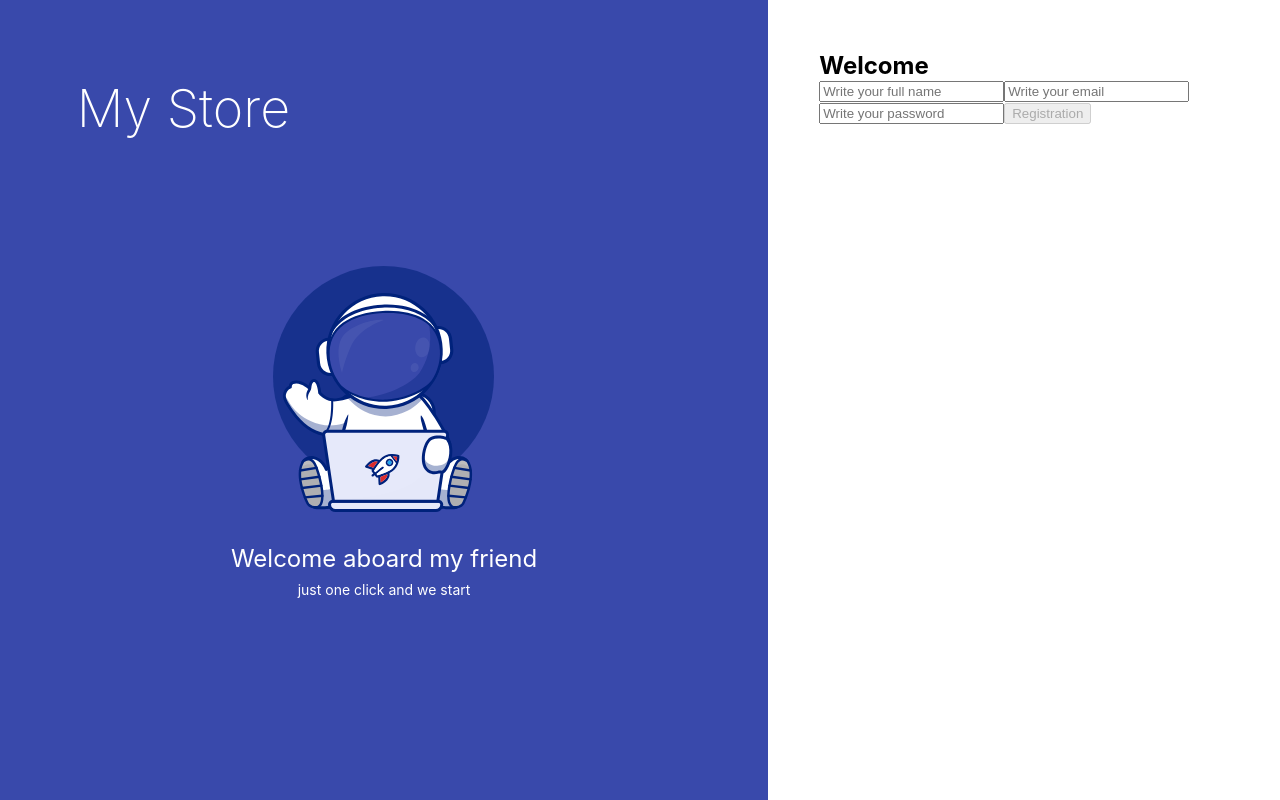
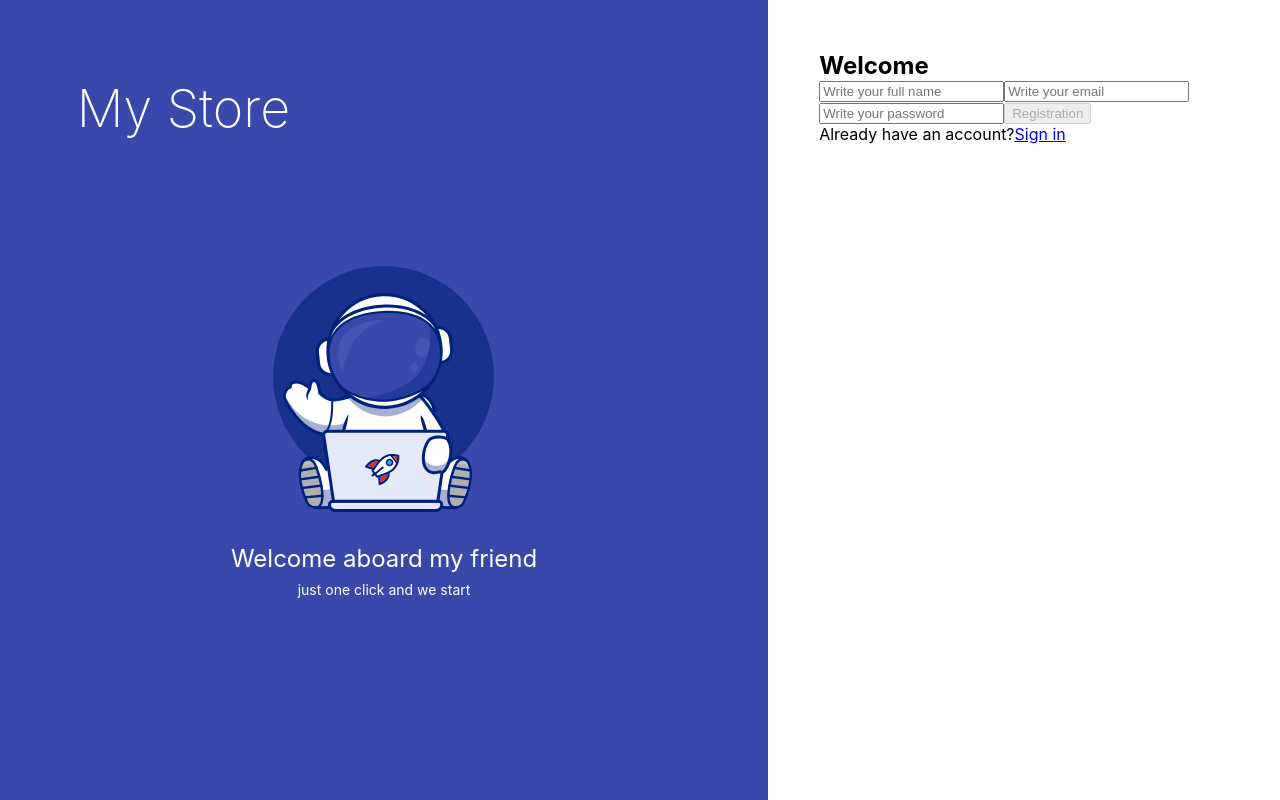
Before and after one commit to Saharij/my_store, a React (Create React App) app: page /sign-up in a window 1280 px wide. Built offline with nearby package versions, Linux system fonts and the light colour scheme.

Commit message:
add link for jumping between sing-in and sing-up

```diff
--- a/src/pages/Authorization/SignIn/components/SignInForm.jsx
+++ b/src/pages/Authorization/SignIn/components/SignInForm.jsx
@@ -1,4 +1,5 @@
 import { useState } from 'react';
+import { Link } from 'react-router-dom';
 import { Input } from '../../../../components/Input/Input';
 import { getLocalStorageItem, setLocalStorageItem } from '../../../../utils/localStorage';
 
@@ -70,6 +71,10 @@ export const SignInForm = () => {
           Sign in
         </button>
       </form>
+      <p>
+        No account?
+       <Link to="/sign-up">Create one</Link>
+      </p>
     </>
   );
 };
--- a/src/pages/Authorization/SignUp/components/SignUpForm.jsx
+++ b/src/pages/Authorization/SignUp/components/SignUpForm.jsx
@@ -1,4 +1,5 @@
 import { useState } from 'react';
+import { Link } from 'react-router-dom';
 import { getLocalStorageItem, setLocalStorageItem } from '../../../../utils/localStorage';
 import { Input } from '../../../../components/Input/Input';
 
@@ -77,6 +78,10 @@ export const SignUpForm = () => {
           Registration
         </button>
       </form>
+      <p>
+      Already have an account?
+       <Link to="/sign-in">Sign in</Link>
+      </p>
     </>
   );
 };
```
